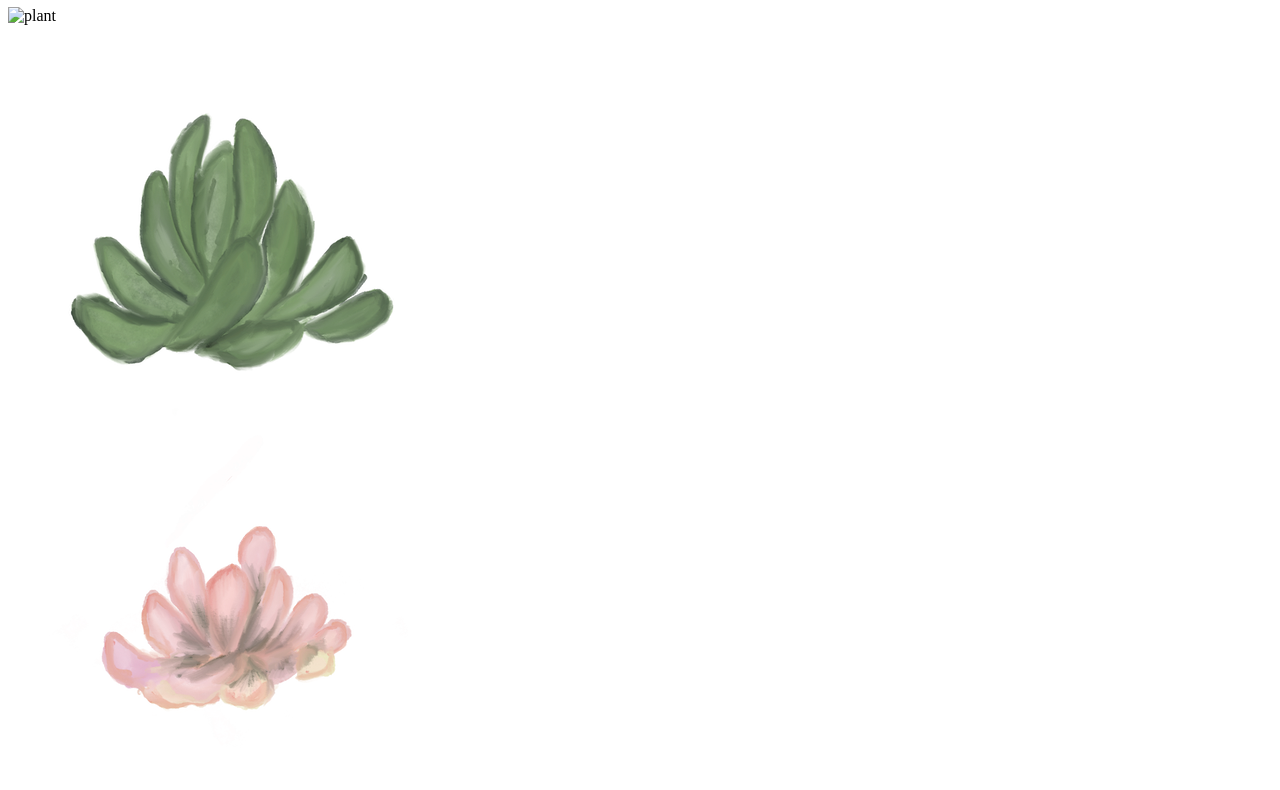
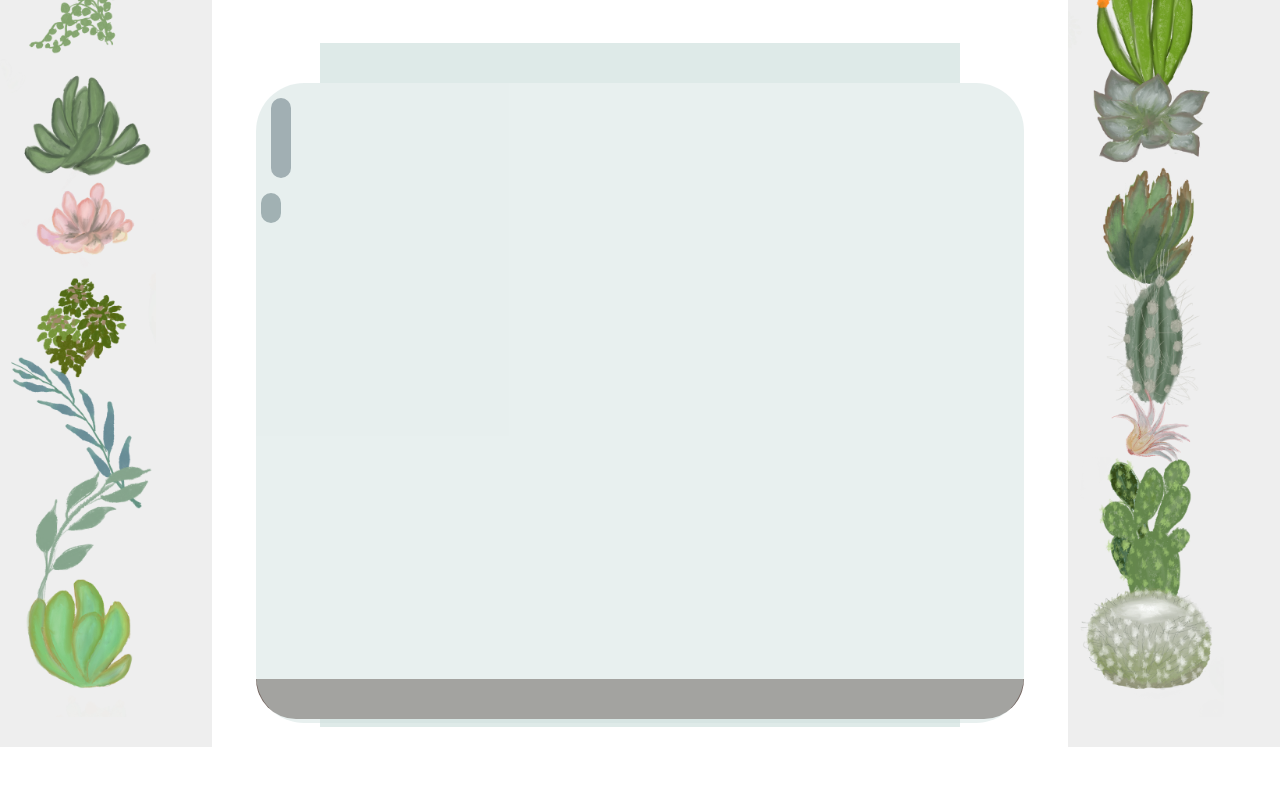
Before and after one commit to sup3rUman/terrarium, a plain HTML site: page index.html in a window 1280 px wide. Shown: the part 73-863 px from the top of the page. After the commit the page ends 820 px from the top, so only its background shows below. Drawn offline with Linux system fonts and the light colour scheme.

Commit message:
new css added to jar

```diff
--- a/codeswing.json
+++ /dev/null
@@ -1,4 +0,0 @@
-{
-  "scripts": [],
-  "styles": []
-}
--- a/index.html
+++ b/index.html
@@ -5,6 +5,7 @@
 		<meta charset="utf-8" />
 		<meta http-equiv="X-UA-Compatible" content="IE=edge" />
 		<meta name="viewport" content="width=device-width, initial-scale=1" />
+        <link rel="stylesheet" href="./style.css" />
 	</head>
 	<body>
         <h1>My Terrarium</h1>
@@ -55,6 +56,15 @@
                     <img class="plant" alt="plant" id="plant14" src="./images/plant14.png" />
                 </div>
             </div>
+            <div id="terrarium">
+                <div class="jar-top"></div>
+                <div class="jar-walls">
+                    <div class="jar-glossy-long"></div>
+                    <div class="jar-glossy-short"></div>
+                </div>
+                <div class="dirt"></div>
+                <div class="jar-bottom"></div>
+            </div>
         </div>
     </body>
 </html>
--- a/style.css
+++ b/style.css
@@ -0,0 +1,105 @@
+body {
+	font-family: helvetica, arial, sans-serif;
+}
+
+h1 {
+	color: #1d270c;
+	text-align: center;
+}
+
+#left-container {
+	background-color: #eee;
+	width: 15%;
+	left: 0px;
+	top: 0px;
+	position: absolute;
+	height: 100%;
+	padding: 10px;
+}
+
+#right-container {
+	background-color: #eee;
+	width: 15%;
+	right: 0px;
+	top: 0px;
+	position: absolute;
+	height: 100%;
+	padding: 10px;
+}
+
+.plant-holder {
+	position: relative;
+	height: 13%;
+	left: -10px;
+}
+
+.plant {
+	position: absolute;
+	max-width: 150%;
+	max-height: 150%;
+	z-index: 2;
+}
+
+.jar-walls {
+	height: 80%;
+	width: 60%;
+	background: #d1e1df;
+	border-radius: 3rem;
+	position: absolute;
+	bottom: 0.5%;
+	left: 20%;
+	opacity: 0.5;
+	z-index: 1;
+}
+
+.jar-top {
+	width: 50%;
+	height: 5%;
+	background: #d1e1df;
+	position: absolute;
+	bottom: 80.5%;
+	left: 25%;
+	opacity: 0.7;
+	z-index: 1;
+}
+
+.jar-bottom {
+	width: 50%;
+	height: 1%;
+	background: #d1e1df;
+	position: absolute;
+	bottom: 0%;
+	left: 25%;
+	opacity: 0.7;
+}
+
+.dirt {
+	width: 60%;
+	height: 5%;
+	background: #3a241d;
+	position: absolute;
+	border-radius: 0 0 4rem 4rem;
+	bottom: 1%;
+	left: 20%;
+	opacity: 0.7;
+	z-index: -1;
+}
+
+.jar-glossy-long {
+    height: 80px;
+    width: 20px;
+    background-color: rgb(70, 97, 105);
+    border-radius: 1rem;
+    margin-top: 15px;
+    margin-left: 15px;
+    margin-bottom: 15px;
+}
+.jar-glossy-short {
+    height: 30px;
+    width: 20px;
+    background-color: rgb(70, 101, 105);
+    border-radius: 1rem;
+    margin-top: ;
+    margin-left: 5px;
+
+}
```
Also changed, not shown: images/plant1.png (added), images/plant10.png (added).
